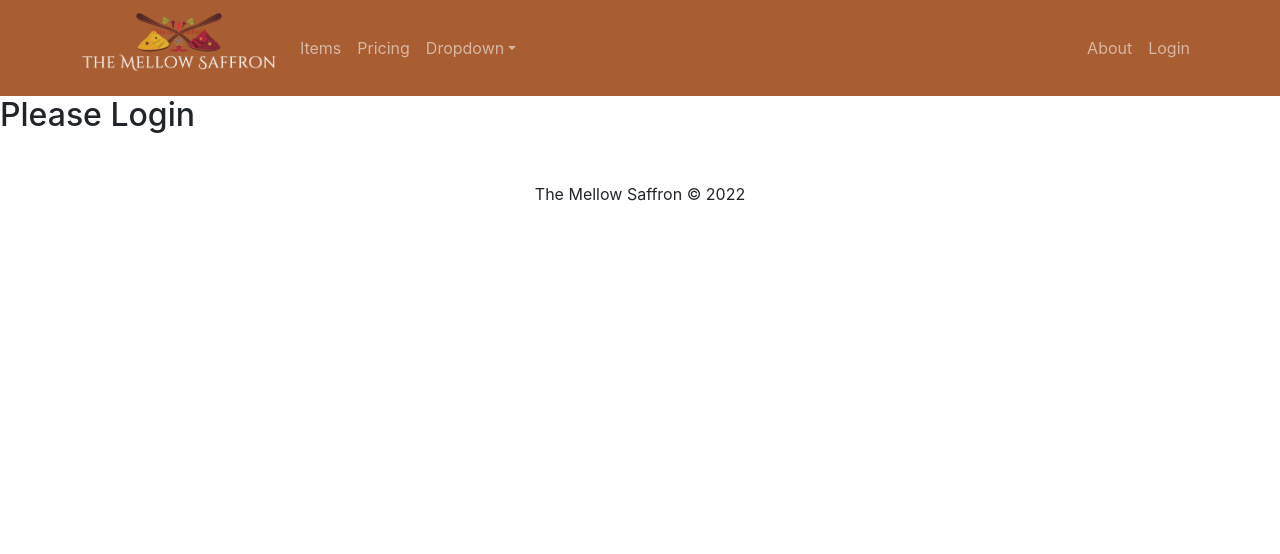
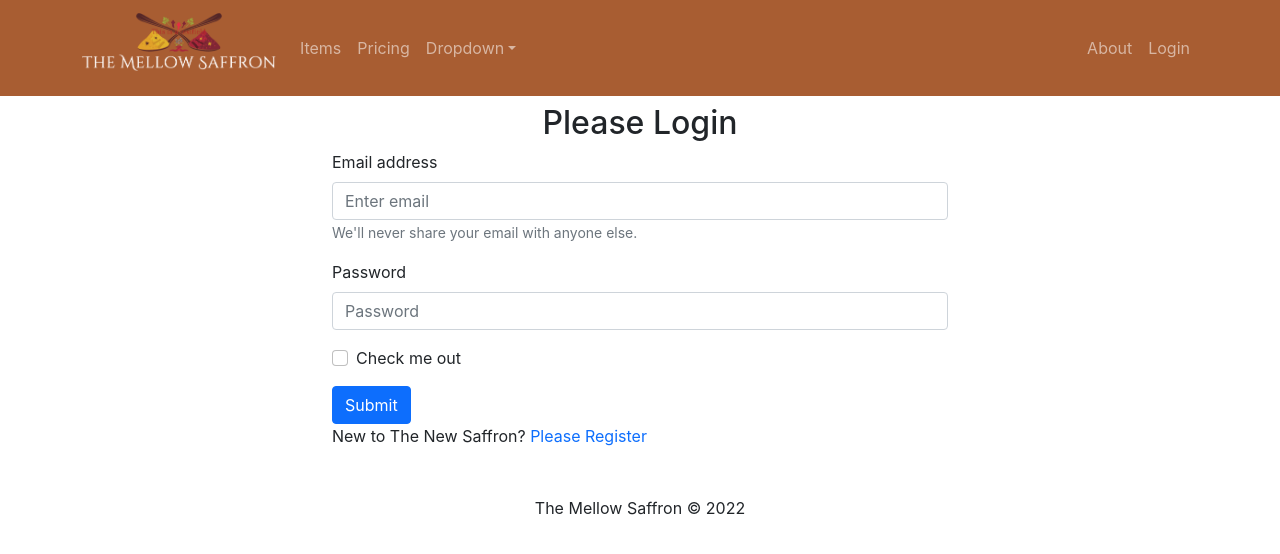
Before and after one commit to MehruzSaif/the-mellow-saffron-warehouse-management, a React (Create React App) app: page /login in a window 1280 px wide. Shown: the top 554 px of the page. Built offline with nearby package versions, Linux system fonts and the light colour scheme.

Commit message:
used useNavigate in Login form

```diff
--- a/src/Pages/Login/Login/Login.js
+++ b/src/Pages/Login/Login/Login.js
@@ -1,9 +1,49 @@
-import React from 'react';
+import { async } from '@firebase/util';
+import React, { useEffect, useRef } from 'react';
+import { Button, Form } from 'react-bootstrap';
+import { Link, useNavigate } from 'react-router-dom';
 
 const Login = () => {
+    const emailRef = useRef('');
+    const passwordRef = useRef('');
+    const navigate = useNavigate();
+
+    const handleSubmit = event => {
+        event.preventDefault();
+        const email = emailRef.current.value;
+        const password = passwordRef.current.value;
+
+        console.log(email, password);
+    }
+
+    const navigateRegister = event => {
+        navigate('/register');
+    }
+
     return (
-        <div>
-            <h2>Please Login</h2>
+        <div className='container w-50 mx-auto'>
+            <h2 className='text-center mt-2'>Please Login</h2>
+            <Form onSubmit={handleSubmit}>
+                <Form.Group className="mb-3" controlId="formBasicEmail">
+                    <Form.Label>Email address</Form.Label>
+                    <Form.Control ref={emailRef} type="email" placeholder="Enter email" required/>
+                    <Form.Text className="text-muted">
+                        We'll never share your email with anyone else.
+                    </Form.Text>
+                </Form.Group>
+
+                <Form.Group className="mb-3" controlId="formBasicPassword">
+                    <Form.Label>Password</Form.Label>
+                    <Form.Control ref={passwordRef} type="password" placeholder="Password" required/>
+                </Form.Group>
+                <Form.Group className="mb-3" controlId="formBasicCheckbox">
+                    <Form.Check type="checkbox" label="Check me out" />
+                </Form.Group>
+                <Button variant="primary" type="submit">
+                    Submit
+                </Button>
+            </Form>
+            <p>New to The New Saffron? <Link to='/register' className='text-primary text-decoration-none' onClick={navigateRegister}>Please Register</Link></p>
         </div>
     );
 };
```
